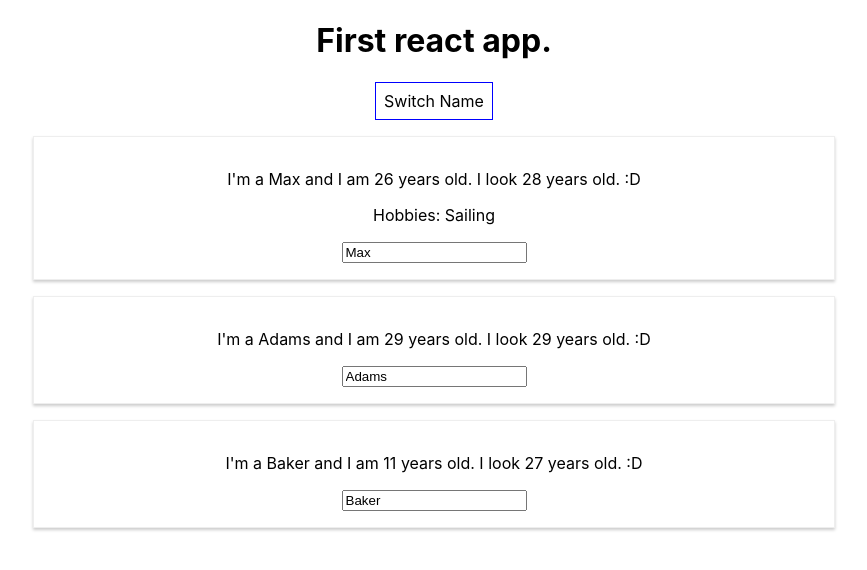
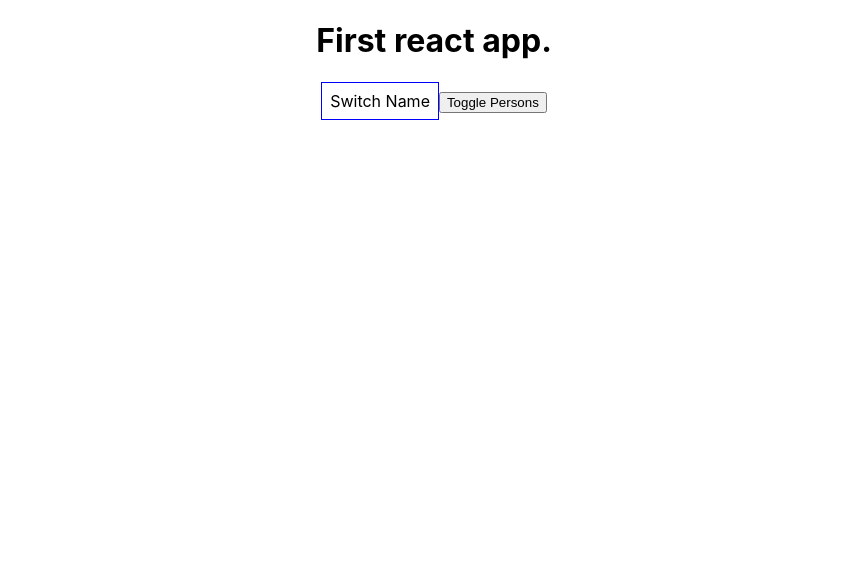
Before and after one commit to kumudug/react_first, a React (Create React App) app in the folder hello_world/: page / in a window 1280 px wide. Shown: the top 570 px of the page, without its empty margins (206-1073 px from the left). Built offline with nearby package versions, Linux system fonts and the light colour scheme.

Commit message:
dynamic content simple

```diff
--- a/hello_world/src/App.js
+++ b/hello_world/src/App.js
@@ -17,7 +17,8 @@ class App extends Component {
         { name: `Max-Changed ${newName}`, age: 28 },
         { name: "Adams", age: 29 },
         { name: "Baker", age: 27 }
-      ]
+      ],
+      showPersons: false
     });
   };
 
@@ -31,13 +32,18 @@ class App extends Component {
     });
   };
 
+  togglPersonsHandler = event => {
+    const doesShow = this.state.showPersons;
+    this.setState({ showPersons: !doesShow });
+  };
+
   render() {
     const style = {
       backgroundColor: "white",
       font: "inherit",
       border: "1px solid blue",
       padding: "8px",
-      cursor: 'pointer'
+      cursor: "pointer"
     };
 
     return (
@@ -49,6 +55,9 @@ class App extends Component {
         >
           Switch Name
         </button>
+        <button onClick={this.togglPersonsHandler}>Toggle Persons</button>
+        {this.state.showPersons ? (
+          <div>
             <Person
               name={this.state.persons[0].name}
               age={this.state.persons[0].age}
@@ -67,6 +76,8 @@ class App extends Component {
               age={this.state.persons[2].age}
             />
           </div>
+        ) : null}
+      </div>
     );
     // let h1Element = React.createElement("h1", null, "First react app.");
     // return React.createElement("div", {className: 'App'}, h1Element);
```
Lines whose indentation alone changed are shown as unchanged.
